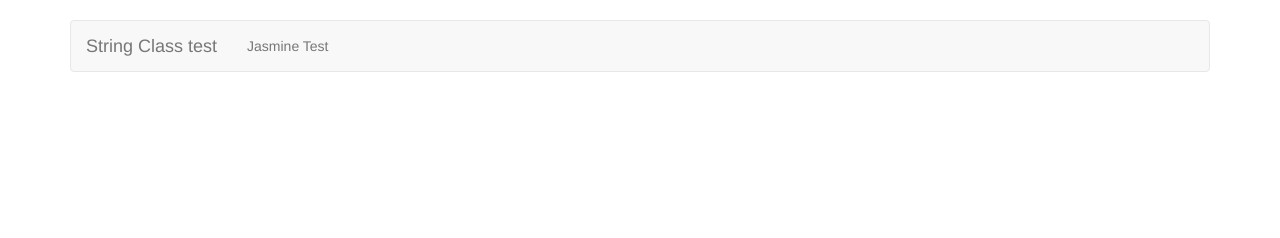
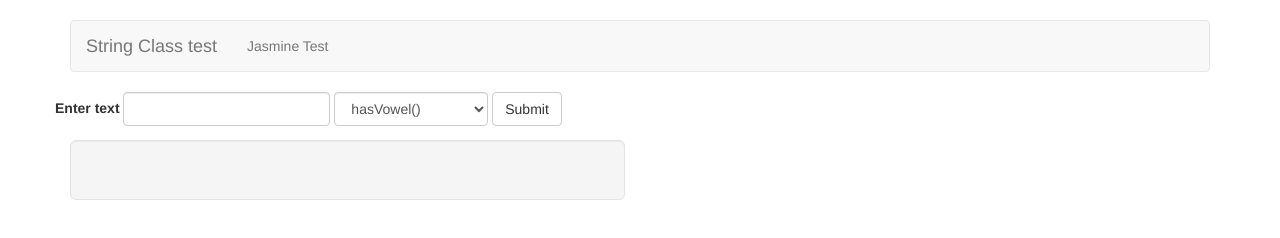
Before and after one commit to adetola-ralph/string-class, a plain HTML site: page index.html in a window 1280 px wide. Drawn offline with nearby package versions, Linux system fonts and the light colour scheme.

Commit message:
Add content to index.html file

```diff
--- a/index.html
+++ b/index.html
@@ -21,6 +21,42 @@
                     </ul>
                 </div>
             </nav>
+            <div class="row">
+                <form class="form-inline">
+                    <div class="form-group">
+                        <label for="exampleInputEmail1">Enter text</label>
+                        <input type="text" class="form-control input-text" id="input-text">
+                    </div>
+                    <select class="form-control string-method" id="string-method">
+                        <option value="0">hasVowel()</option>
+                        <option value="1">toUpper()</option>
+                        <option value="2">toLower()</option>
+                        <option value="3">ucFirst()</option>
+                        <option value="4">isQuestion()</option>
+                        <option value="5">words()</option>
+                        <option value="6">wordCount()</option>
+                        <option value="7">toCurrency()</option>
+                        <option value="8">fromCurrency()</option>
+                        <option value="9">inverseCase()</option>
+                        <option value="10">alternatingCase()</option>
+                        <option value="11">getMiddle()</option>
+                        <option value="12">numberWords()</option>
+                        <option value="13">isDigit()</option>
+                        <option value="14">doubleCheck()</option>
+                    </select>
+                    <button type="submit" class="btn btn-default" id="submit">Submit</button>
+                </form>
+            </div>
+            <div class="row">
+                <div class="col-sm-6">
+                    <div class="well well-lg">
+                        <p id="result"></p>
+                    </div>
+                </div>
+
+            </div>
         </div>
+        <script src="src/String.js"></script>
+        <script src="src/script.js"></script>
     </body>
 </html>
```
